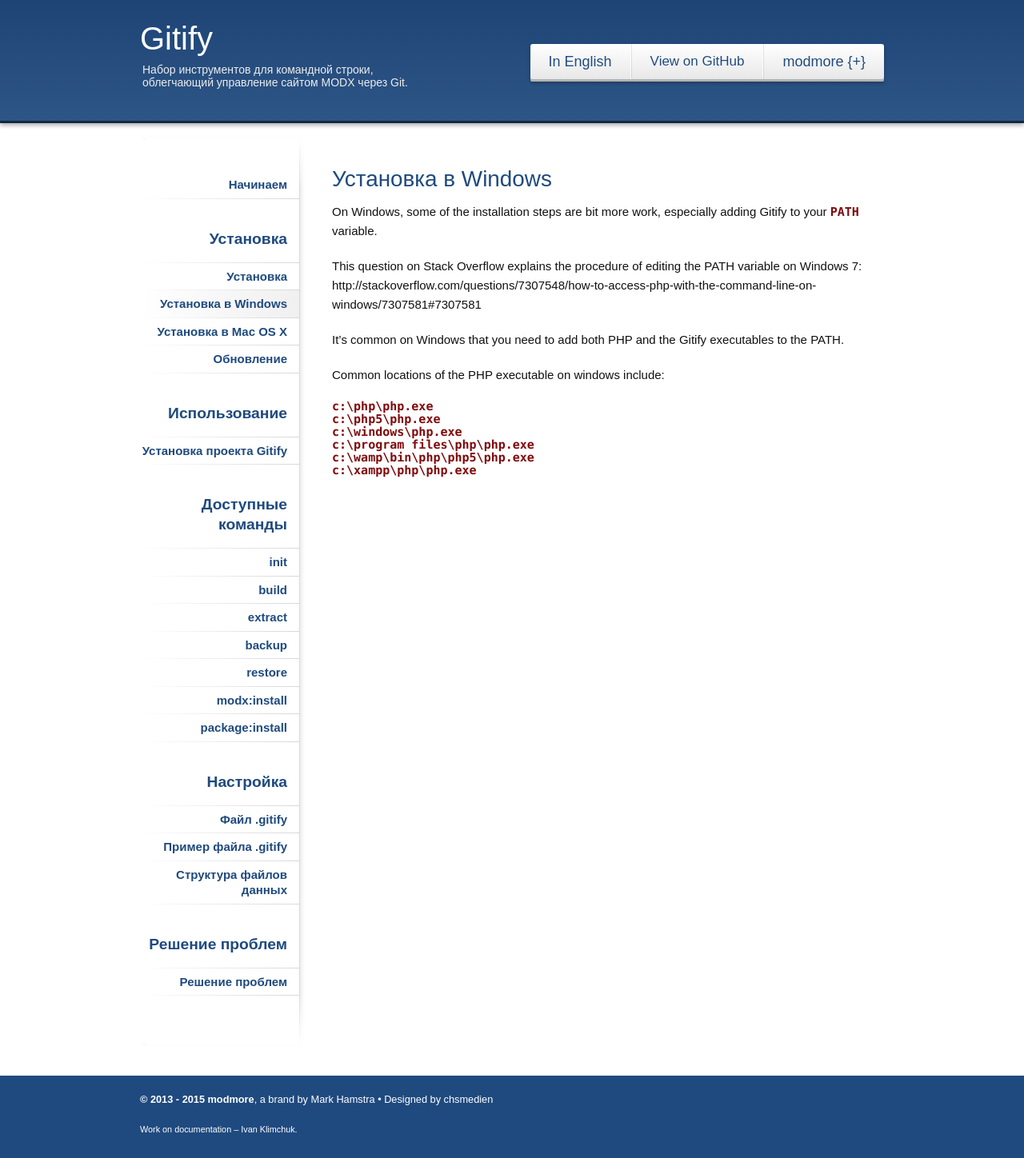
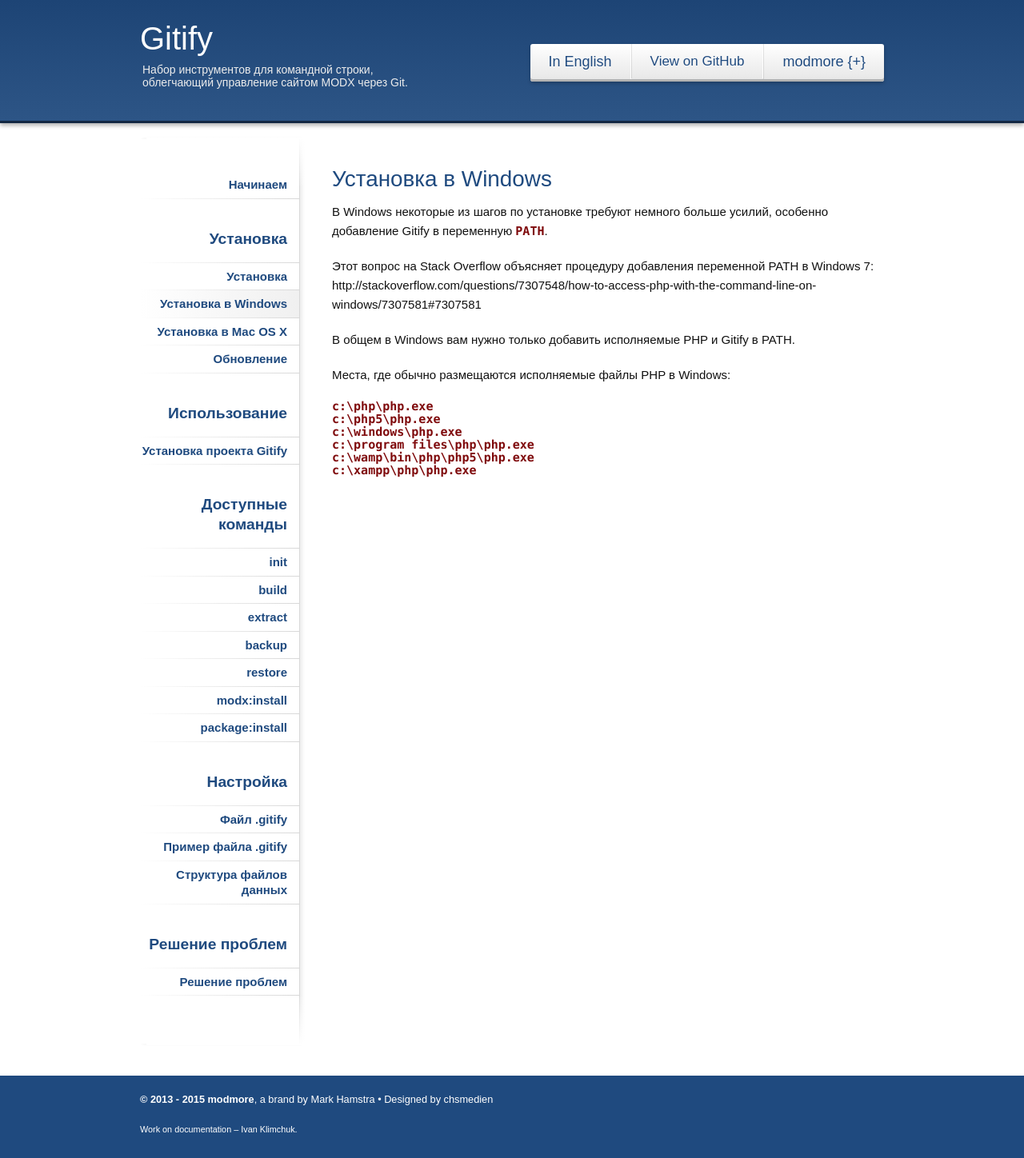
Before and after one commit to modmore/Gitify, a Jekyll site: the page built from _posts/ru/2015-07-09-installation-on-windows.md, in a window 1280 px wide. Shown: the whole page at 80% size. Built offline with Jekyll 4.4.1, drawn with Linux system fonts in a browser that asks for light colours; Markdown is read by kramdown in place of the engine named in the settings.

Commit message:
Translated Installation on Windows

`````diff
--- a/_posts/ru/2015-07-09-installation-on-windows.md
+++ b/_posts/ru/2015-07-09-installation-on-windows.md
@@ -1,20 +1,22 @@
 ---
 layout: page
-title: "Установка в Windows"
+title: Установка в Windows
 category: ru/installation
 lang: ru
 order: 2
+published: true
 ---
+
 
 # Установка в Windows
 
-On Windows, some of the installation steps are bit more work, especially adding Gitify to your `PATH` variable.
+В Windows некоторые из шагов по установке требуют немного больше усилий, особенно добавление Gitify в переменную `PATH`.
 
-This question on Stack Overflow explains the procedure of editing the PATH variable on Windows 7: http://stackoverflow.com/questions/7307548/how-to-access-php-with-the-command-line-on-windows/7307581#7307581
+Этот вопрос на Stack Overflow объясняет процедуру добавления переменной PATH в  Windows 7: http://stackoverflow.com/questions/7307548/how-to-access-php-with-the-command-line-on-windows/7307581#7307581
 
-It's common on Windows that you need to add both PHP and the Gitify executables to the PATH.
+В общем в Windows вам нужно только добавить исполняемые PHP и Gitify в PATH.
 
-Common locations of the PHP executable on windows include:
+Места, где обычно размещаются исполняемые файлы PHP в Windows:
 
 ````
 c:\php\php.exe
`````
